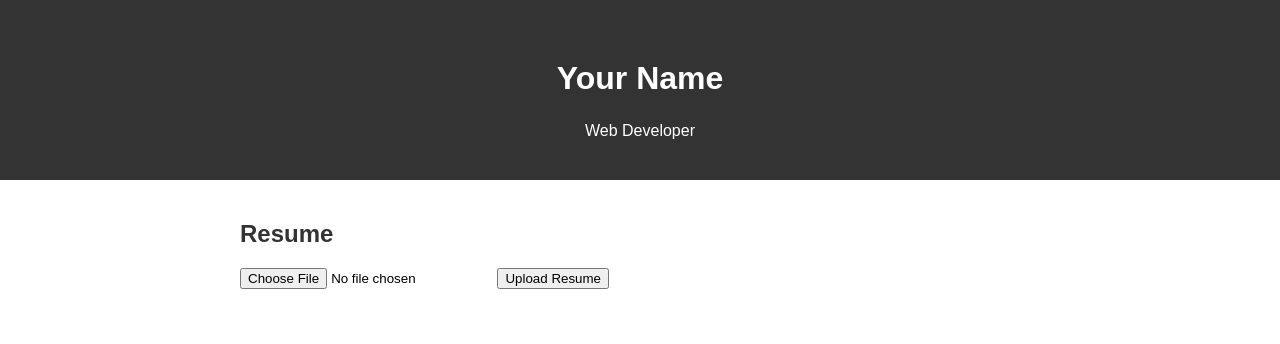
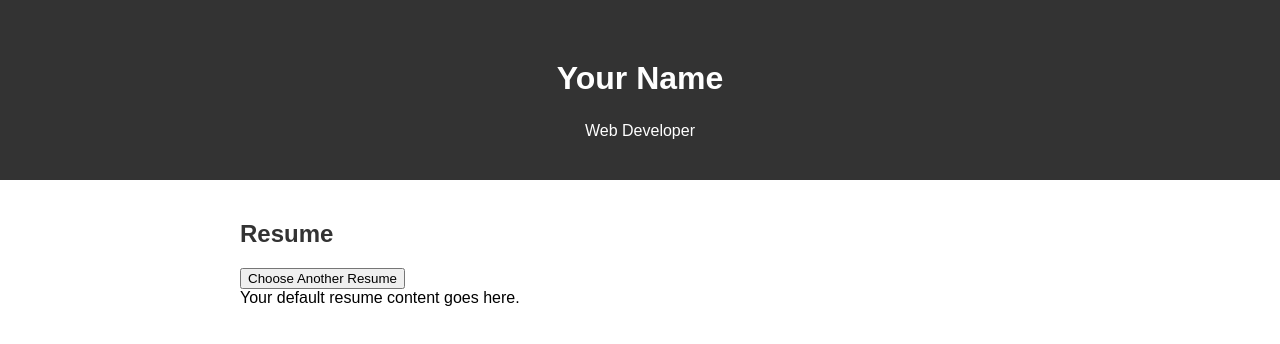
Before and after one commit to Jbasa04/Jbasa04.github.io, a plain HTML site: page index.html in a window 1280 px wide. Drawn offline with Linux system fonts and the light colour scheme.

Commit message:
resume commit

```diff
--- a/index.html
+++ b/index.html
@@ -51,8 +51,8 @@
 
   <section class="resume-section">
     <h2>Resume</h2>
-    <input type="file" id="resume-input" accept=".txt,.pdf,.doc,.docx">
-    <button onclick="loadResume()">Upload Resume</button>
+    <input type="file" id="resume-input" accept=".txt,.pdf,.doc,.docx" style="display: none;">
+    <button onclick="document.getElementById('resume-input').click()">Choose Another Resume</button>
     <div id="resume-content">
       <!-- Resume content will be dynamically loaded here -->
     </div>
@@ -61,22 +61,33 @@
 </div>
 
 <script>
-  // Function to load resume content from a file
-  function loadResume() {
-    const fileInput = document.getElementById('resume-input');
-    const file = fileInput.files[0];
+  // Function to load the default resume
+  function loadDefaultResume() {
+    // Here, you can define the default resume content
+    const defaultResumeContent = "Your default resume content goes here.";
+    document.getElementById('resume-content').innerText = defaultResumeContent;
+  }
+
+  // Call the function to load the default resume when the page loads
+  window.addEventListener('DOMContentLoaded', loadDefaultResume);
+
+  // Function to handle file upload
+  function handleFileUpload(event) {
+    const file = event.target.files[0];
     if (!file) {
-      alert('Please select a file.');
       return;
     }
 
     const reader = new FileReader();
     reader.onload = function(event) {
       const resumeContent = event.target.result;
-      document.getElementById('resume-content').innerHTML = resumeContent;
+      document.getElementById('resume-content').innerText = resumeContent;
     };
     reader.readAsText(file);
   }
+
+  // Add event listener to the file input
+  document.getElementById('resume-input').addEventListener('change', handleFileUpload);
 </script>
 
 </body>
```
